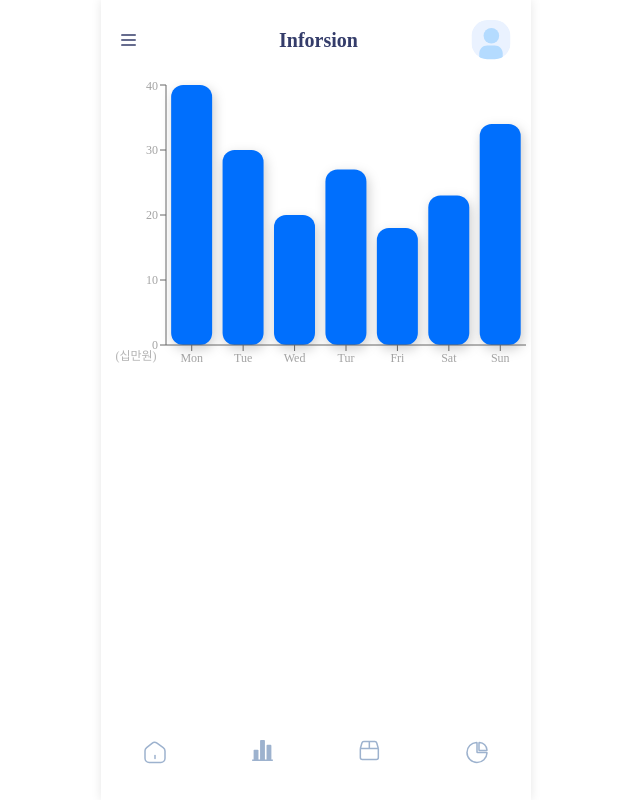
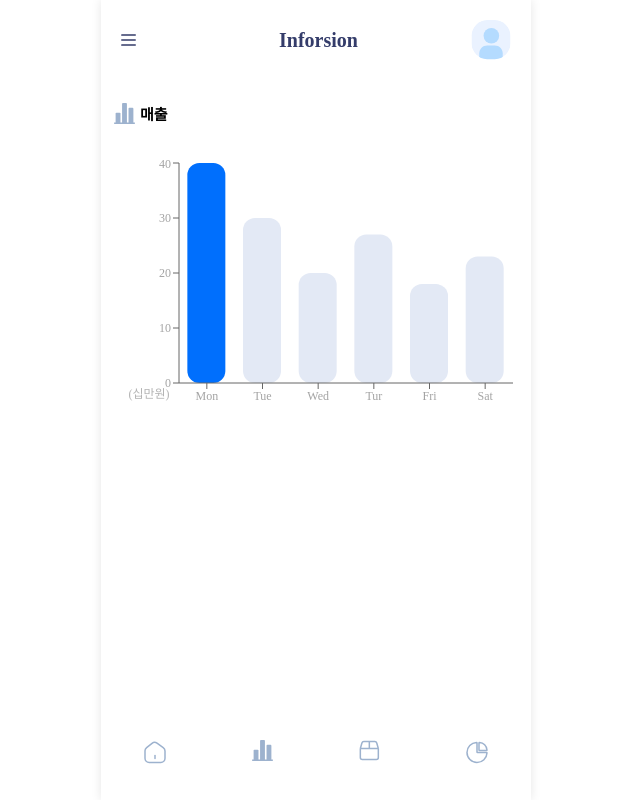
Before and after one commit to Inforsion/inforsion-fe, a React (Vite) app: page /main in a window 1280 px wide. Shown: the whole page, without its empty margins (324-964 px from the left). Built offline with nearby package versions, Linux system fonts and the light colour scheme.

Commit message:
Feat:Update design for bar with the highest value

```diff
--- a/src/SalesData.js
+++ b/src/SalesData.js
@@ -36,10 +36,4 @@ export const SalesData = [
     pv: 3800,
     amt: 2500,
     },
-    {
-    name: 'Sun',
-    uv: 34,
-    pv: 4300,
-    amt: 2100,
-    },
 ];
--- a/src/components/MainSalesChart.jsx
+++ b/src/components/MainSalesChart.jsx
@@ -1,9 +1,9 @@
 import React from 'react';
-import { BarChart, Bar, ResponsiveContainer, XAxis, YAxis } from 'recharts';
+import { BarChart, Bar, ResponsiveContainer, XAxis, YAxis, Cell } from 'recharts';
 import {SalesData} from "../SalesData";
 
 
-const CustomBar = ({ fill, x, y, width, height }) => {
+const CustomBar = ({ fill, x, y, width, height, DMax }) => {
     return (
         <g>
         <rect
@@ -12,16 +12,25 @@ const CustomBar = ({ fill, x, y, width, height }) => {
             fill={fill}
             rx={12}
             ry={12}
-            style={{ filter: 'drop-shadow(2px 4px 6px rgba(0,0,0,0.2))' }} />
+            />
         </g>
     );
 };
 
 const MainSalesChart = () =>{
+    const maxValue = Math.max(...SalesData.map(data => data.uv));
+
     return (
-        <ResponsiveContainer width="100%" height={300}>
-        <BarChart width={150} height={20} data={SalesData}>
-        <Bar dataKey="uv" fill="#006FFD" shape={<CustomBar/>}/>
+        <ResponsiveContainer width="100%" height={260}>
+        <BarChart width={150} height={20} data={SalesData} barCategoryGap="15%">
+            <Bar dataKey="uv" shape={<CustomBar/>}>
+                {SalesData.map((entry, index) => (
+                    <Cell
+                        key={`cell-${index}`}
+                        fill={entry.uv === maxValue ? '#006FFD' : '#E3E9F5'}
+                        shape={<CustomBar DMax={entry.uv === maxValue} />}/>
+                ))}
+            </Bar>
             <XAxis
                 dataKey="name"
                 tick={{ fontSize: 12, fillOpacity: 0.6 }} />
--- a/src/pages/MainPage.jsx
+++ b/src/pages/MainPage.jsx
@@ -3,12 +3,36 @@ import styled from "styled-components";
 import MainHeader from "../components/MainHeader";
 import Navigation from "../components/Navigation";
 import MainSalesChart from "../components/MainSalesChart";
+import Sales from "../assets/image/sales.svg?react";
+
+const SalesContainer = styled.div`
+  padding : 3%;
+  margin-top: 10px;
+  ;
+`
+const SalesHeader = styled.div`
+  display: flex ;
+  flex-direction: row;
+  padding-bottom: 30px;
+  ;
+`
+const ChartText = styled.div`
+  font-size: 15px;
+  font-weight: 600;
+  margin: 5px;
+`
 
 function MainPage() {
     return (
     <>
         <MainHeader/>
-        <MainSalesChart/>
+        <SalesContainer>
+          <SalesHeader>
+            <Sales/>
+            <ChartText>매출</ChartText>
+          </SalesHeader>
+          <MainSalesChart/>
+        </SalesContainer>
         <Navigation/>
 
     </>
```
Lines whose indentation alone changed are shown as unchanged.
